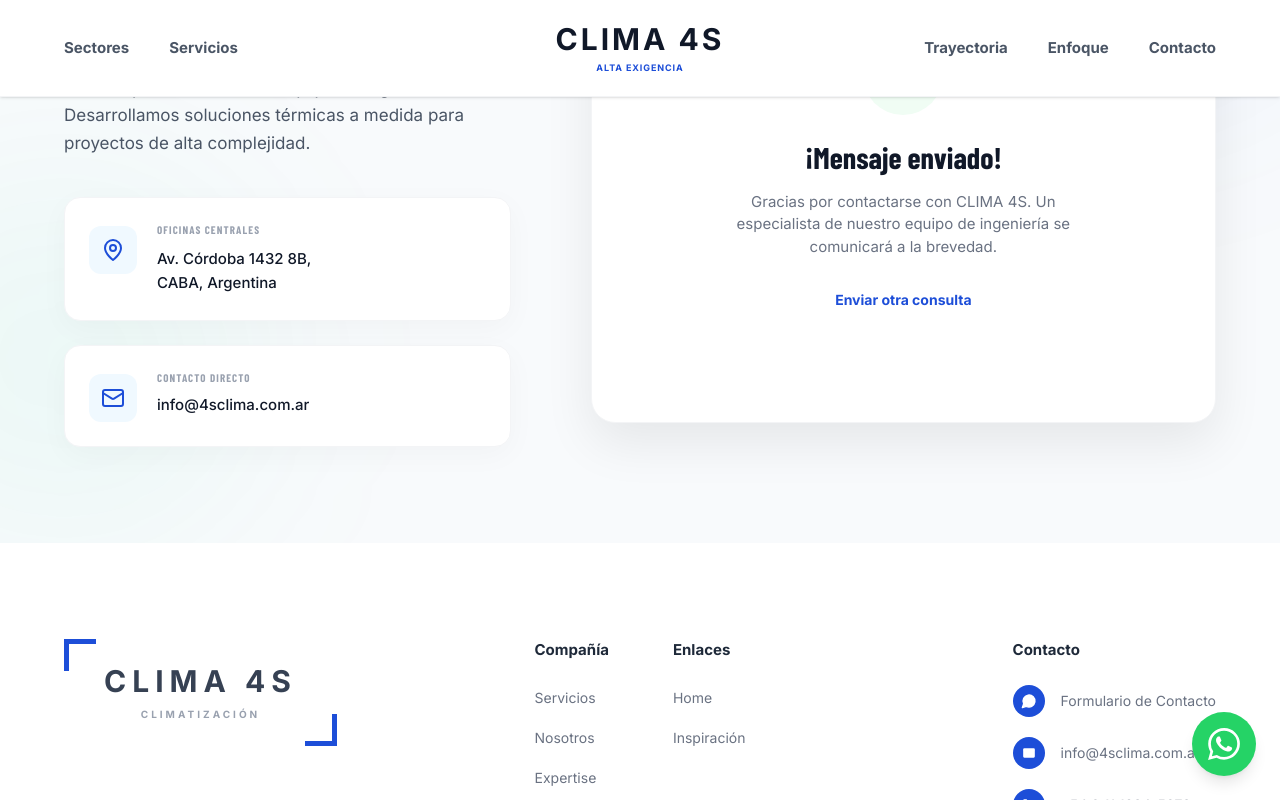
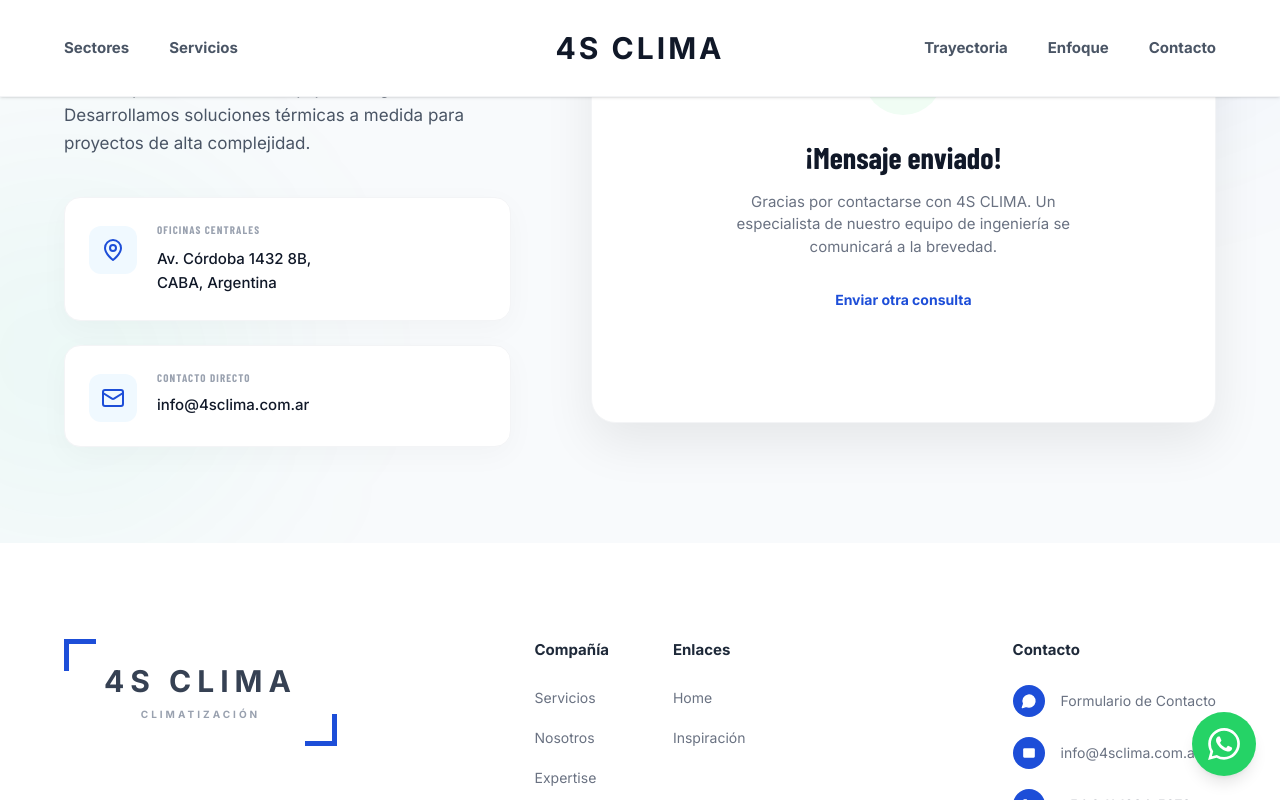
Before and after one commit to OnlyAlayy/4S-Clima, a React (Vite) app: page / in a window 1280 px wide. Both pictures are taken after typing "Sample", "5551234", "name@example.com", "Sample" into the empty fields and a click on the button "Enviar Mensaje". Shown: the part 6503-7303 px from the top of the page. Built offline with nearby package versions, Linux system fonts and the light colour scheme; a web font is replaced by a local one.

Commit message:
chore: change brand name to 4S CLIMA and remove Navbar subtitle

```diff
--- a/index.html
+++ b/index.html
@@ -4,10 +4,10 @@
     <meta charset="UTF-8" />
     <link rel="icon" type="image/svg+xml" href="/favicon.svg" />
     <meta name="viewport" content="width=device-width, initial-scale=1.0" />
-    <title>CLIMA 4S — Climatización, Refrigeración y Ventilación de Alta Exigencia</title>
-    <meta name="description" content="CLIMA 4S: 31 años de experiencia en climatización, refrigeración y ventilación de alta exigencia en Argentina y Latinoamérica. Representantes de Carrier y Prihoda Sudamericana." />
+    <title>4S CLIMA — Climatización, Refrigeración y Ventilación de Alta Exigencia</title>
+    <meta name="description" content="4S CLIMA: 31 años de experiencia en climatización, refrigeración y ventilación de alta exigencia en Argentina y Latinoamérica. Representantes de Carrier y Prihoda Sudamericana." />
     <meta name="keywords" content="climatización, refrigeración, ventilación, HVAC, Argentina, Carrier, Prihoda, frío industrial, áreas limpias" />
-    <meta property="og:title" content="CLIMA 4S — Climatización de Alta Exigencia" />
+    <meta property="og:title" content="4S CLIMA — Climatización de Alta Exigencia" />
     <meta property="og:description" content="31 años acompañando proyectos de climatización en Argentina y Latinoamérica." />
     <meta property="og:type" content="website" />
     <link rel="preconnect" href="https://fonts.googleapis.com" />
--- a/src/components/Contacto.tsx
+++ b/src/components/Contacto.tsx
@@ -216,7 +216,7 @@ export default function Contacto() {
                     </div>
                     <h3 className="font-display font-bold text-3xl text-gray-900 mb-4">¡Mensaje enviado!</h3>
                     <p className="text-gray-500 text-[15px] max-w-sm mb-8">
-                      Gracias por contactarse con CLIMA 4S. Un especialista de nuestro equipo de ingeniería se comunicará a la brevedad.
+                      Gracias por contactarse con 4S CLIMA. Un especialista de nuestro equipo de ingeniería se comunicará a la brevedad.
                     </p>
                     <button
                       onClick={() => setIsSubmitted(false)}
--- a/src/components/Footer.tsx
+++ b/src/components/Footer.tsx
@@ -23,7 +23,7 @@ export default function Footer() {
 
               <div className="flex flex-col text-center px-4">
                 <span className="font-sans text-2xl md:text-3xl font-black tracking-[0.2em] text-gray-700 uppercase">
-                  CLIMA 4S
+                  4S CLIMA
                 </span>
                 <span className="font-sans text-[10px] font-bold tracking-[0.3em] text-gray-400 uppercase mt-2">
                   Climatización
@@ -86,7 +86,7 @@ export default function Footer() {
                     <div className="w-8 h-8 rounded-full bg-primary text-white flex items-center justify-center group-hover:scale-110 transition-transform">
                       <Linkedin size={14} fill="currentColor" strokeWidth={0} />
                     </div>
-                    CLIMA 4S
+                    4S CLIMA
                   </a>
                 </li>
               </ul>
@@ -97,7 +97,7 @@ export default function Footer() {
 
         {/* Bottom */}
         <div className="pt-6 border-t border-gray-100/60 text-center text-[13px] text-gray-400">
-          <p>© {new Date().getFullYear()} CLIMA 4S, designed by 4S</p>
+          <p>© {new Date().getFullYear()} 4S CLIMA, designed by 4S</p>
         </div>
 
       </div>
--- a/src/components/Navbar.tsx
+++ b/src/components/Navbar.tsx
@@ -48,10 +48,7 @@ export default function Navbar() {
           {/* Centered Logo */}
           <a href="#hero" className="flex flex-col flex-shrink-0 group items-center justify-center px-4">
             <span className="font-sans text-2xl md:text-3xl font-black tracking-widest text-gray-900 group-hover:text-primary transition-colors uppercase">
-              CLIMA 4S
-            </span>
-            <span className="font-sans text-[9px] font-bold tracking-widest text-primary uppercase mt-1">
-              Alta Exigencia
+              4S CLIMA
             </span>
           </a>
 
--- a/src/components/ServiciosExtra.tsx
+++ b/src/components/ServiciosExtra.tsx
@@ -56,7 +56,7 @@ export default function ServiciosExtra() {
           >
             <div className="mb-6 flex flex-col items-center justify-center">
               <span className="font-sans font-bold text-gray-400 text-[10px] leading-tight tracking-widest uppercase">
-                CLIMA 4S
+                4S CLIMA
               </span>
               <span className="font-sans font-bold text-primary text-sm leading-tight tracking-widest uppercase mt-1">
                 HVAC
@@ -85,7 +85,7 @@ export default function ServiciosExtra() {
           >
             <div className="mb-6 flex flex-col items-center justify-center">
               <span className="font-sans font-bold text-gray-400 text-[10px] leading-tight tracking-widest uppercase">
-                CLIMA 4S
+                4S CLIMA
               </span>
               <span className="font-sans font-bold text-primary text-sm leading-tight tracking-widest uppercase mt-1">
                 FRÍO
@@ -114,7 +114,7 @@ export default function ServiciosExtra() {
           >
             <div className="mb-6 flex flex-col items-center justify-center">
               <span className="font-sans font-bold text-gray-400 text-[10px] leading-tight tracking-widest uppercase">
-                CLIMA 4S
+                4S CLIMA
               </span>
               <span className="font-sans font-bold text-primary text-sm leading-tight tracking-widest uppercase mt-1">
                 ABONOS
@@ -234,7 +234,7 @@ export default function ServiciosExtra() {
                 <img
                   key={i}
                   src={`/Marcas/${marca}`}
-                  alt="Cliente CLIMA 4S"
+                  alt="Cliente 4S CLIMA"
                   className={`${baseImgClass} w-auto object-contain drop-shadow-sm transition-transform duration-300 ${scaleClass}`}
                 />
               )
```
